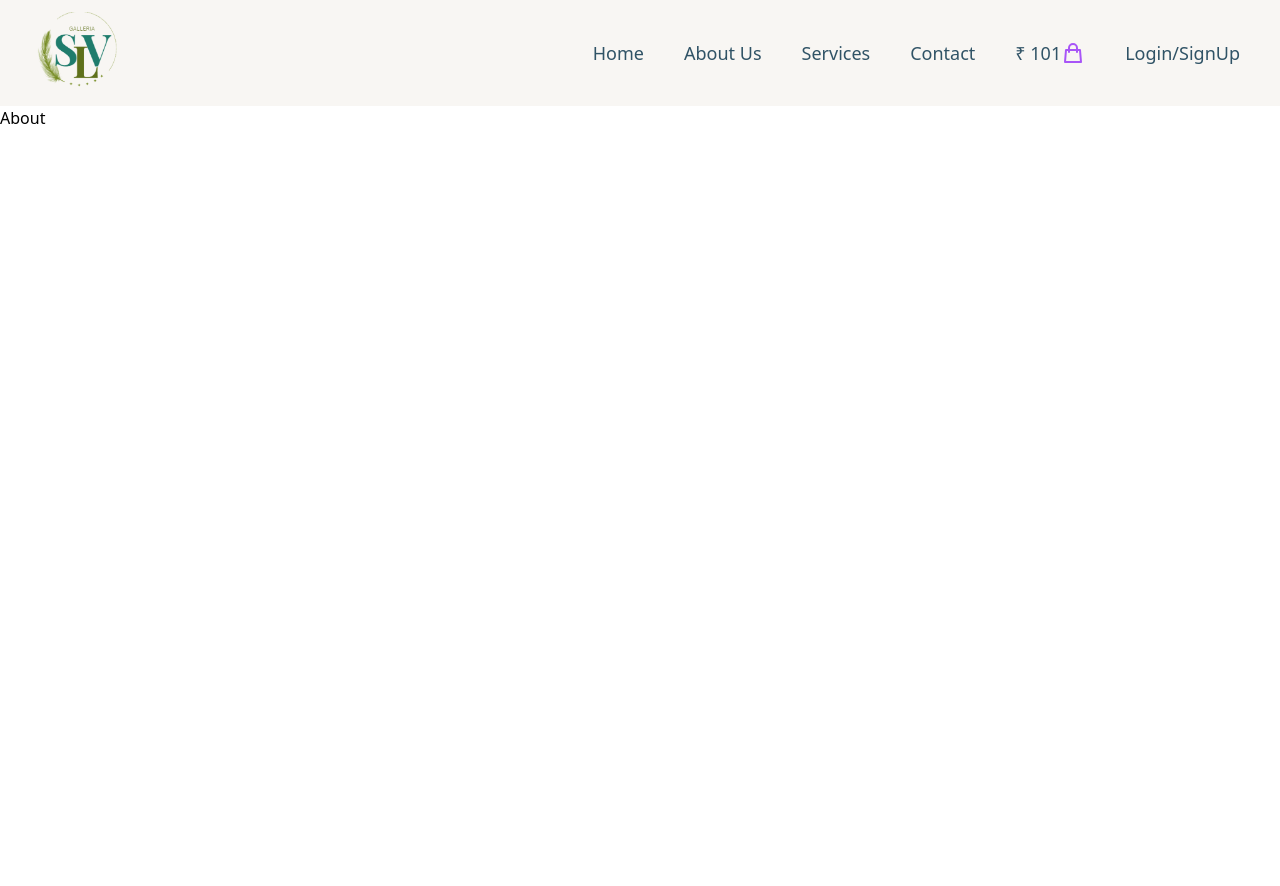
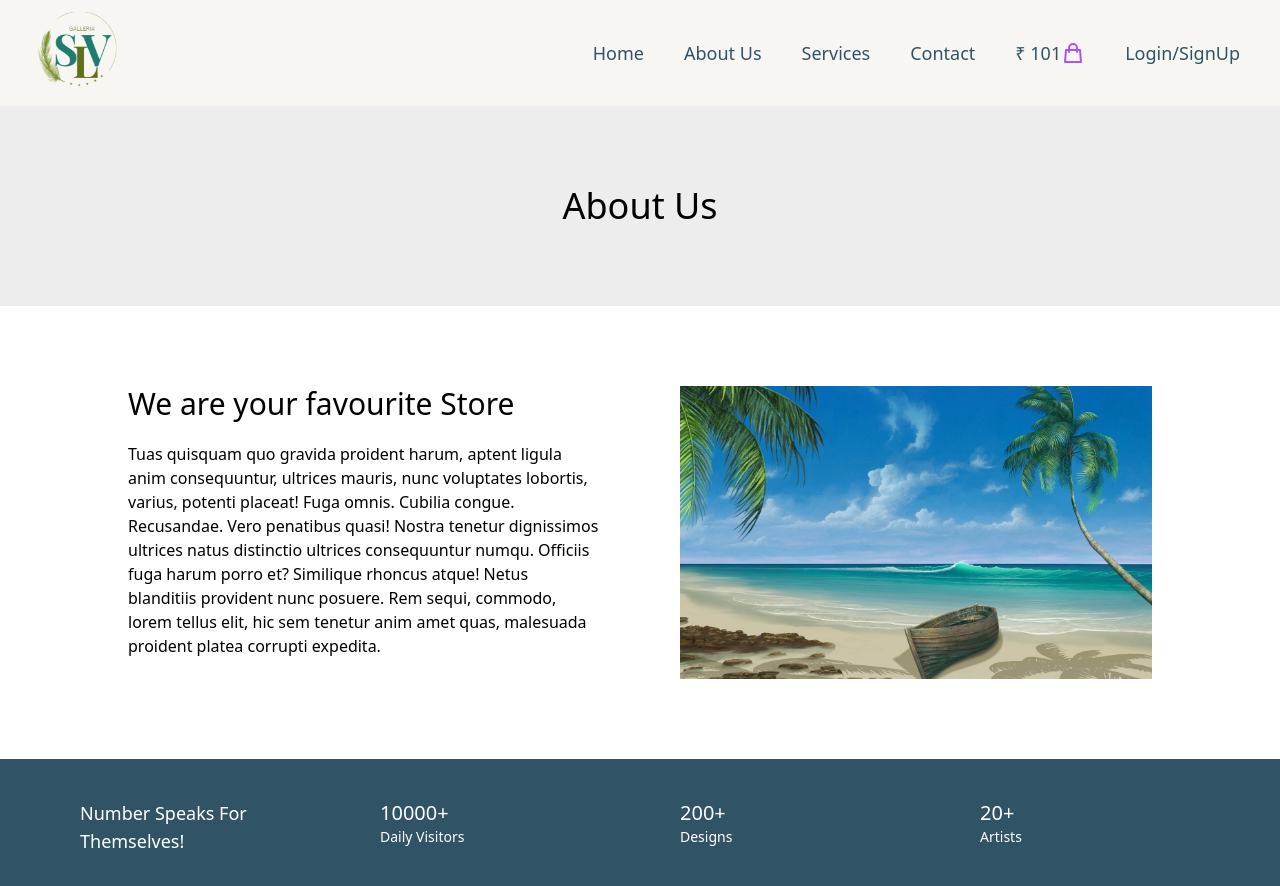
Before and after one commit to theprakharsaxena/slvgalleria, a React (Create React App) app: page /about in a window 1280 px wide. Shown: the top 886 px of the page. Before the commit the page ends 800 px from the top, so only its background shows below. Built offline with nearby package versions, Linux system fonts and the light colour scheme.

Commit message:
about update

```diff
--- a/src/pages/About.js
+++ b/src/pages/About.js
@@ -1,9 +1,46 @@
-import React from 'react'
+import React from "react";
 
 const About = () => {
   return (
-    <div>About</div>
-  )
-}
+    <>
+      <h1 className="flex justify-center text-4xl py-20 bg-[#D9D9D97A]">
+        About Us
+      </h1>
+      <div className="grid grid-cols-2 px-32 py-20 gap-20">
+        <div className="flex flex-col space-y-5">
+          <h3 className="text-3xl">We are your favourite Store</h3>
+          <p>
+            Tuas quisquam quo gravida proident harum, aptent ligula anim
+            consequuntur, ultrices mauris, nunc voluptates lobortis, varius,
+            potenti placeat! Fuga omnis. Cubilia congue. Recusandae. Vero
+            penatibus quasi! Nostra tenetur dignissimos ultrices natus
+            distinctio ultrices consequuntur numqu. Officiis fuga harum porro
+            et? Similique rhoncus atque! Netus blanditiis provident nunc
+            posuere. Rem sequi, commodo, lorem tellus elit, hic sem tenetur anim
+            amet quas, malesuada proident platea corrupti expedita.
+          </p>
+        </div>
+        <div>
+          <img src="/images/painting5.png" alt="Painting 5" />
+        </div>
+      </div>
+      <div className="bg-[#305366] text-white px-20 py-10 grid grid-cols-4 gap-20">
+        <h5 className="text-lg">Number Speaks For Themselves! </h5>
+        <div className="flex flex-col">
+          <h4 className="text-xl">10000+</h4>
+          <p className="text-sm">Daily Visitors</p>
+        </div>
+        <div className="flex flex-col">
+          <h4 className="text-xl">200+</h4>
+          <p className="text-sm">Designs</p>
+        </div>
+        <div className="flex flex-col">
+          <h4 className="text-xl">20+</h4>
+          <p className="text-sm">Artists</p>
+        </div>
+      </div>
+    </>
+  );
+};
 
-export default About
+export default About;
```
Also changed, not shown: public/images/painting5.png (added).
